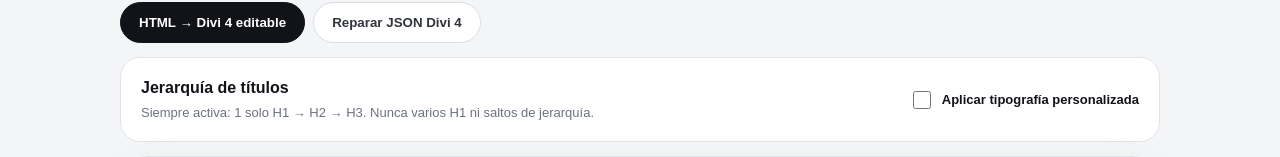
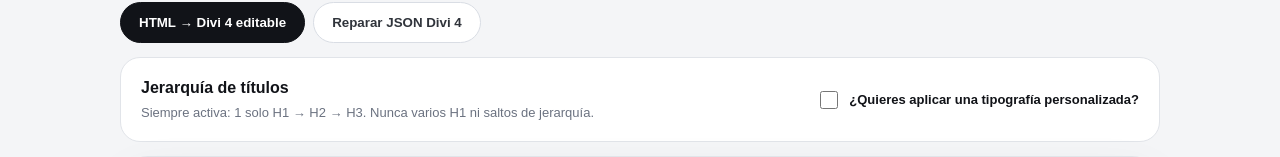
Before and after one commit to uptobe8/Divi-Manager, a website: page index.html in a window 1280 px wide. Shown: the part 229-386 px from the top of the page. Drawn offline with Linux system fonts and the light colour scheme.

Commit message:
Clarify typography opt-in question

```diff
--- a/index.html
+++ b/index.html
@@ -26,7 +26,7 @@
           <strong>Jerarquía de títulos</strong>
           <span>Siempre activa: 1 solo H1 → H2 → H3. Nunca varios H1 ni saltos de jerarquía.</span>
         </div>
-        <label class="type-toggle"><input id="type-enabled" type="checkbox"> Aplicar tipografía personalizada</label>
+        <label class="type-toggle"><input id="type-enabled" type="checkbox"> ¿Quieres aplicar una tipografía personalizada?</label>
       </div>
       <div id="type-fields" class="type-fields" hidden>
         <label class="wide">Familia general<input id="type-family" value="Arial, Helvetica, sans-serif"></label>
```
